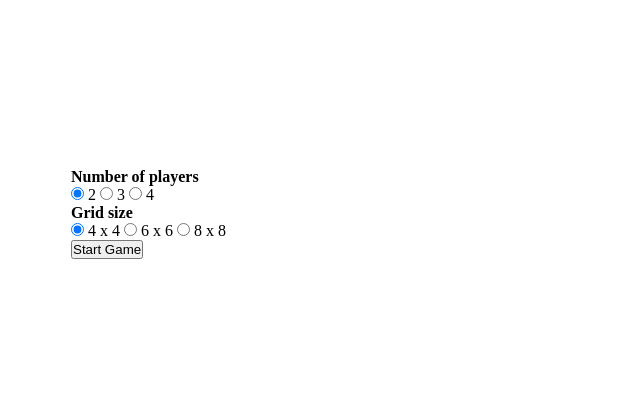
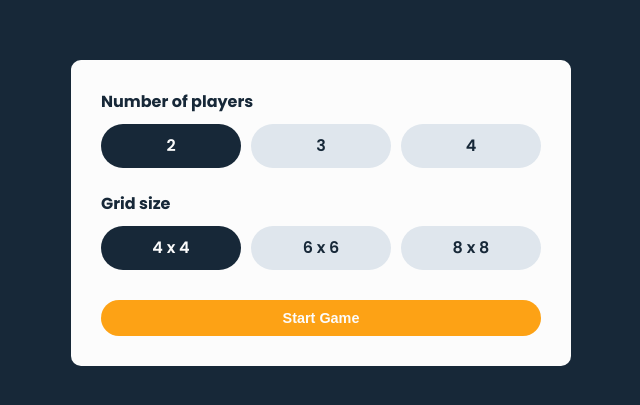
Before and after one commit to Neer-Shrestha/memory-game, a plain HTML site: page index.html in a window 1280 px wide. Shown: the part 187-592 px from the top of the page, without its empty margins (319-959 px from the left). Drawn offline with Linux system fonts and the light colour scheme.

Commit message:
necessary changes for styling game

```diff
--- a/index.html
+++ b/index.html
@@ -8,64 +8,66 @@
   </head>
   <body>
     <div class="container">
+      <div class="game_wrapper">
         <form class="option-form">
+          <strong>Number of players</strong>
           <div class="group">
-          <strong>Number of players</strong>
-          <br />
             <label>
               <input type="radio" name="players" value="2" checked />
-            2
+              <span>2</span>
             </label>
             <label>
               <input type="radio" name="players" value="3" />
-            3
+              <span> 3</span>
             </label>
             <label>
               <input type="radio" name="players" value="4" />
-            4
+              <span>4</span>
             </label>
           </div>
+          <br />
+          <strong>Grid size</strong>
           <div class="group">
-          <strong>Grid size</strong>
-          <br />
             <label>
               <input type="radio" name="grid_size" value="4" checked />
-            4 x 4
+              <span>4 x 4</span>
             </label>
             <label>
               <input type="radio" name="grid_size" value="6" />
-            6 x 6
+              <span>6 x 6</span>
             </label>
             <label>
               <input type="radio" name="grid_size" value="8" />
-            8 x 8
+              <span>8 x 8</span>
             </label>
           </div>
-        <button type="submit">Start Game</button>
+          <button class="btn btn-primary btn-submit" type="submit">
+            Start Game
+          </button>
         </form>
 
         <div class="game-board hide">
           <div class="header">
             <strong>Memory</strong>
 
-          <button class="btn-restart">Restart</button>
-          <button class="btn-new">New Game</button>
+            <div class="btn_wrap">
+              <button class="btn btn-primary btn-restart">Restart</button>
+              <button class="btn btn-light btn-new">New Game</button>
             </div>
+          </div>
+          <div class="flex-center">
             <div class="grid"></div>
+          </div>
           <div class="footer"></div>
         </div>
 
         <div class="result hide">
-        <h2>Player 3 Wins!</h2>
+          <h2></h2>
           <span>Game over here are the results...</span>
-        <div class="details">
-          <div class="item winner">Player 1 <span>8 pair</span></div>
-          <div class="item">Player 1 <span>8 pair</span></div>
-          <div class="item">Player 1 <span>8 pair</span></div>
-          <div class="item">Player 1 <span>8 pair</span></div>
-        </div>
+          <div class="details"></div>
           <button class="btn-restart">Restart</button>
           <button class="btn-new">New Game</button>
+        </div>
       </div>
     </div>
 
--- a/style.css
+++ b/style.css
@@ -1,3 +1,5 @@
+@import url("https://fonts.googleapis.com/css2?family=Poppins:wght@400;500;600;700&display=swap");
+
 *,
 *::before,
 *::after {
@@ -5,11 +7,26 @@
   margin: 0;
   padding: 0;
 }
+
+:root {
+  --clr-primary: #fda215;
+  --clr-secondary: #172838;
+  --clr-gray: #dfe6ed;
+  --clr-light: #fcfcfc;
+  --primary-font: "Poppins", sans-serif;
+  --transition: all 0.3s ease-in-out;
+}
+
 body {
+  font-family: var(--primary-font);
+  font-size: 1rem;
   min-height: 100vh;
+  line-height: 1.5;
   display: flex;
   align-items: center;
   justify-content: center;
+  color: var(--clr-secondary);
+  background-color: var(--clr-secondary);
 }
 .container {
   flex-grow: 1;
@@ -18,6 +35,10 @@ body {
   display: flex;
   flex-flow: column;
   gap: 10px;
+}
+.flex-center {
+  display: flex;
+  justify-content: center;
 }
 .grid {
   display: grid;
@@ -81,3 +102,91 @@ button.match {
   background-color: green;
   color: white;
 }
+
+.game_wrapper {
+  padding: 30px;
+  border-radius: 10px;
+  background-color: var(--clr-light);
+}
+
+.option-form strong {
+  display: block;
+  margin-bottom: 10px;
+}
+.option-form input {
+  display: none;
+}
+.option-form label span {
+  cursor: pointer;
+  display: flex;
+  justify-content: center;
+  align-items: center;
+  border-radius: 60px;
+  padding: 10px 15px;
+  font-weight: 600;
+  background-color: var(--clr-gray);
+  color: var(--clr-secondary);
+  transition: var(--transition);
+}
+.option-form label input:checked + span,
+.option-form label span:hover {
+  background-color: var(--clr-secondary);
+  color: var(--clr-light);
+}
+.option-form .group {
+  display: flex;
+  gap: 10px;
+}
+.option-form .group > * {
+  flex: 1;
+}
+
+.btn {
+  cursor: pointer;
+  border: none;
+  padding: 10px 30px;
+  border-radius: 100px;
+  transition: var(--transition);
+  font-weight: 600;
+  font-size: 0.9rem;
+}
+.btn-primary {
+  color: var(--clr-light);
+  background-color: var(--clr-primary);
+}
+.btn-primary:hover,
+.btn-light:hover {
+  background-color: var(--clr-secondary);
+  color: var(--clr-light);
+}
+.btn-light {
+  background-color: var(--clr-gray);
+  color: var(--clr-secondary);
+}
+.btn-submit {
+  margin-top: 30px;
+  width: 100%;
+}
+
+.header {
+  display: flex;
+  justify-content: space-between;
+  align-items: center;
+  margin-bottom: 50px;
+}
+
+.grid button {
+  --_bg: var(--clr-secondary);
+  border: none;
+  color: var(--clr-light);
+  font-weight: 600;
+  font-size: 1.125rem;
+  background-color: var(--_bg);
+}
+.grid button.active {
+  --_bg: var(--clr-primary);
+}
+.grid button.match {
+  --_bg: var(--clr-gray);
+  color: var(--clr-secondary);
+}
```
Lines whose indentation alone changed are shown as unchanged.
